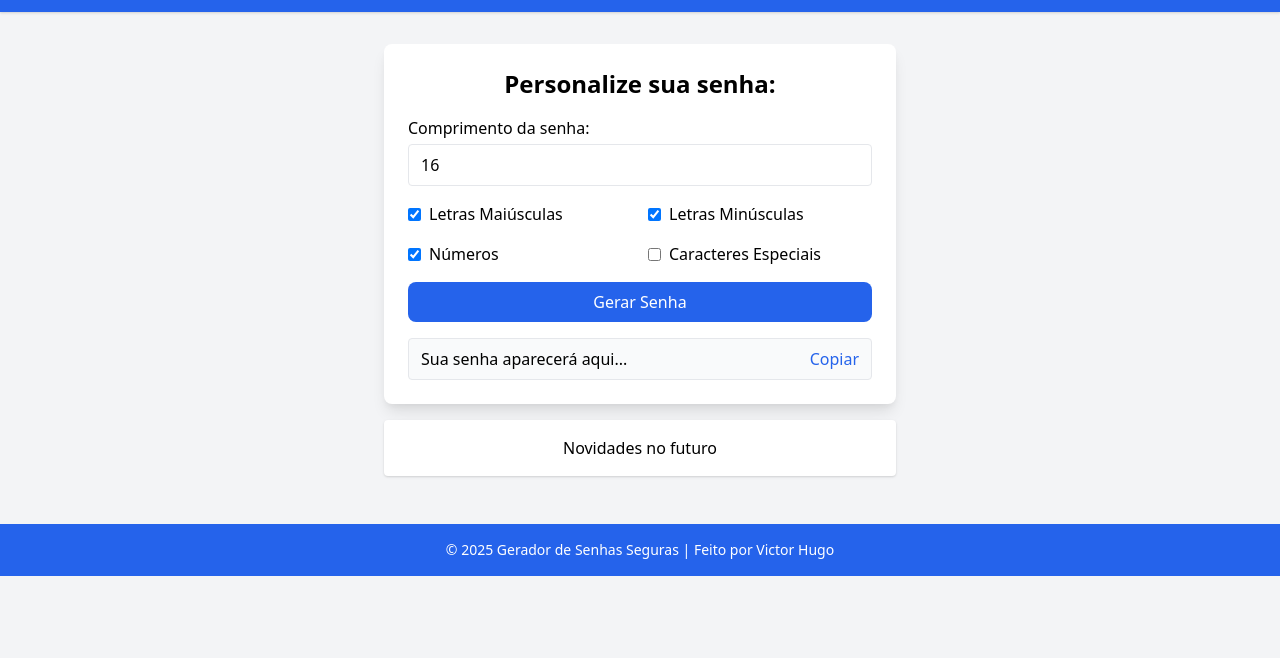
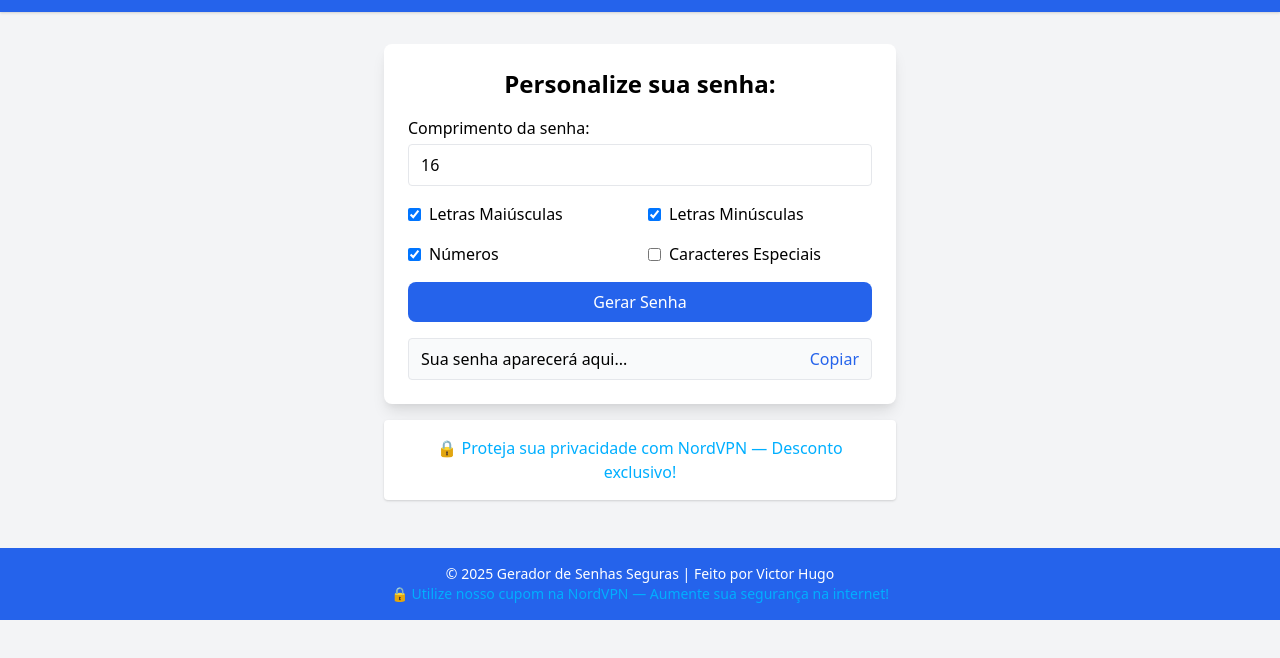
Before and after one commit to yVector-Dev/Gerador-de-senhas, a plain HTML site: page index.html in a window 1280 px wide. Shown: the part 76-734 px from the top of the page. Drawn offline with nearby package versions, Linux system fonts and the light colour scheme; some packages are replaced by stand-ins of ours; a script that the page names is missing.

Commit message:
Update index.html

```diff
--- a/index.html
+++ b/index.html
@@ -10,6 +10,20 @@
     <link href="https://cdn.jsdelivr.net/npm/tailwindcss@2.2.19/dist/tailwind.min.css" rel="stylesheet">
     <link rel="icon" type="image/png" href="favicon.png">
     <script src="https://cdn.jsdelivr.net/npm/sweetalert2@11"></script>
+    <style>
+        a{
+            color: white;
+            text-decoration: none;
+        }
+
+        div a{
+            color: #00afff;;
+        }
+
+        a:hover{
+            color: black;
+        }
+    </style>
 </head>
 <body class="bg-gray-100">
 
@@ -70,17 +84,13 @@
         <div class="max-w-lg mx-auto mt-4">
             <!-- Substitua pelo seu código do Google AdSense -->
             <div class="bg-white p-4 rounded shadow text-center">
+                <!-- Colocar o codigo de anuncio script dentro da tag P-->
                 <p class="text-sm text-gray-600">
-                    <script type="text/javascript">
-	atOptions = {
-		'key' : '9e3cb3fa05e5325c959a3d065200d10f',
-		'format' : 'iframe',
-		'height' : 250,
-		'width' : 300,
-		'params' : {}
-	};
-</script>
-     <p>Novidades no futuro</p>
+                          <p>
+    🔒 <a href="https://go.nordvpn.net/aff_c?offer_id=15&aff_id=124662&url_id=902" target="_blank" rel="nofollow noreferrer noopener">
+      Proteja sua privacidade com NordVPN — Desconto exclusivo!
+    </a>
+</p>
             </div>
         </div>
 
@@ -90,6 +100,11 @@
     <footer class="bg-blue-600 text-white mt-12 py-4">
         <div class="container mx-auto text-center text-sm">
             © 2025 Gerador de Senhas Seguras | Feito por Victor Hugo
+          <p>
+    🔒 <a href="https://go.nordvpn.net/aff_c?offer_id=15&aff_id=124662&url_id=902" target="_blank" rel="nofollow noreferrer noopener">
+      Utilize nosso cupom na NordVPN — Aumente sua segurança na internet!
+    </a>
+  </p>
         </div>
     </footer>
 
```
